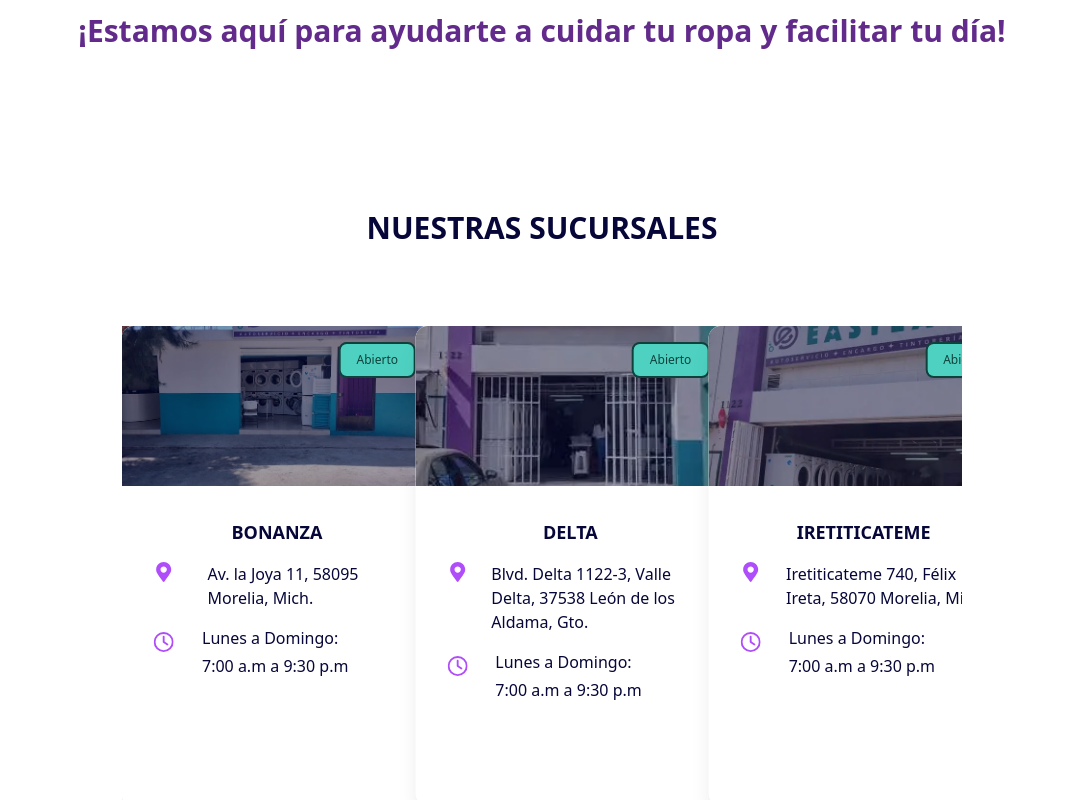
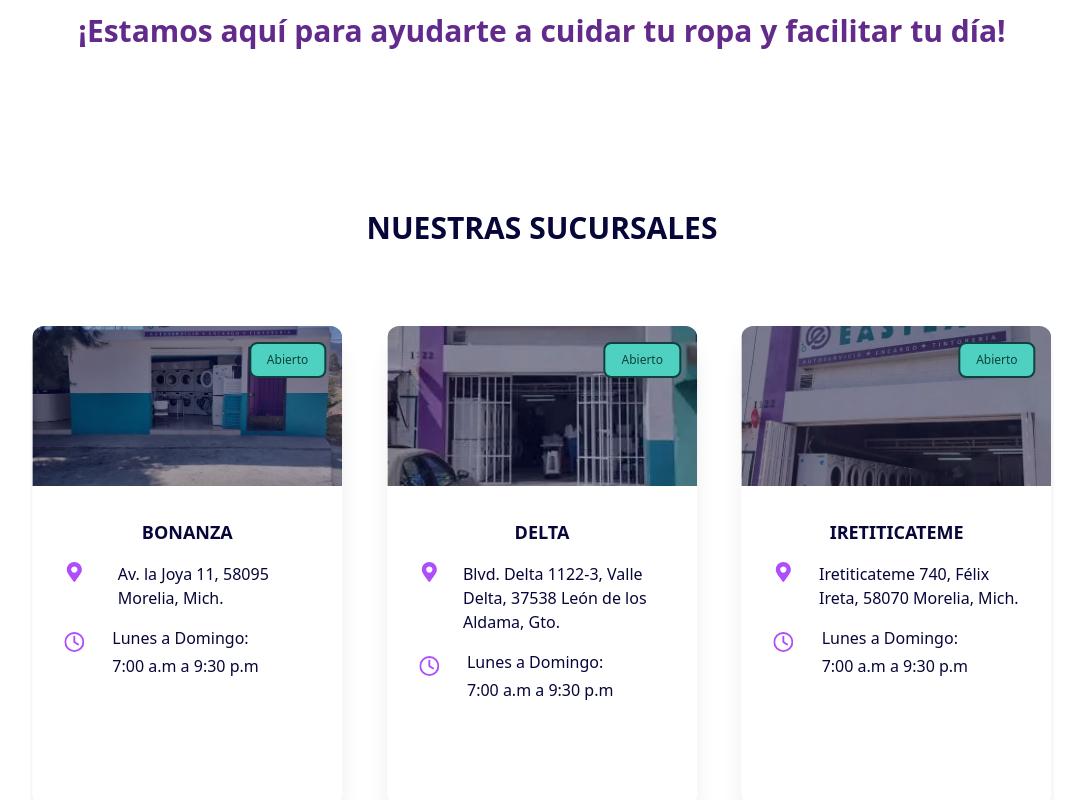
Before and after one commit to dspwebstudiomx/easylav-react, a React (Vite) app: page / in a window 1280 px wide. Shown: the part 5540-6340 px from the top of the page, without its empty margins (98-1180 px from the left). Built offline with nearby package versions, Linux system fonts and the light colour scheme; no server answers.

Commit message:
refactor: ajusta el diseño y la estructura de SucursalCard, NuestrasSucursales y CityCardGenerator para mejorar la presentación visual

```diff
--- a/src/components/cards/SucursalCard.jsx
+++ b/src/components/cards/SucursalCard.jsx
@@ -115,7 +115,7 @@ const SucursalCard = ({
       id={`sucursal-${title}`}
       key={title}
       className={classNames(
-        'animate__animated animate__fadeIn animate__slower bg-light text-dark flex flex-col relative mx-auto h-full justify-center items-center overflow-hidden rounded-xl shadow-xl w-full sm:w-[210px] md:w-[310px]',
+        'animate__animated animate__fadeIn animate__slower bg-light text-dark flex flex-col relative mx-auto w-full justify-center items-center overflow-hidden rounded-xl shadow-xl sm:w-[210px] md:w-[310px]',
         { 'z-10': showModal }
       )}>
       {/* Imagen */}
@@ -152,7 +152,7 @@ const SucursalCard = ({
       </BackgroundImageSection>
 
       {/* Descripción */}
-      <section className="flex flex-col gap-4 justify-between items-center h-[320px] md:min-h-[240px]">
+      <section className="flex flex-col gap-4 justify-between items-center h-[320px] md:min-h-[210px]">
         <div className="p-8 flex flex-col gap-4 items-center h-full">
           <TitleH3 justify="justify-center" color="text-dark" fontSize="text-lg" textTransform="uppercase">
             {title}
--- a/src/pages/inicio/nuestrasSucursales/NuestrasSucursales.jsx
+++ b/src/pages/inicio/nuestrasSucursales/NuestrasSucursales.jsx
@@ -35,8 +35,8 @@ const NuestrasSucursales = () => {
   const sortedLocalServices = localservices.sort((a, b) => a.title.localeCompare(b.title));
 
   return (
-    <Section className="bg-light dark:bg-dark py-12">
-      <Container className="flex flex-col items-center justify-center w-3/4 mx-auto">
+    <Section className="dark:bg-dark py-12 success">
+      <Container className="flex flex-col items-center justify-center sm:w-full mx-auto ">
         {/* Títulos */}
         <div className="md:hidden">
           <TitleContainer title="Nuestras Sucursales" />
@@ -49,7 +49,7 @@ const NuestrasSucursales = () => {
 
         <Swiper
           modules={[Pagination, Autoplay]}
-          className={'mySwyper mt-20'}
+          className={'mySwyper mt-20 w-5/6 sm:w-full'}
           keyboard={true}
           spaceBetween={40}
           navigation={false}
@@ -66,7 +66,7 @@ const NuestrasSucursales = () => {
               touchRatio: 1,
             },
             768: {
-              slidesPerView: 2,
+              slidesPerView: 1,
               spaceBetweenSlides: 30,
               touchRatio: 1,
             },
--- a/src/pages/sucursales/components/CityCardGenerator.jsx
+++ b/src/pages/sucursales/components/CityCardGenerator.jsx
@@ -23,7 +23,7 @@ const CityCardGenerator = ({ city }) => {
   ciudad.sort((a, b) => a.title.localeCompare(b.title));
 
   return (
-    <article className="grid sm:grid-cols-2 lg:grid-cols-3 gap-12 items-center justify-center z-0 mx-auto overflow-hidden">
+    <article className="grid sm:grid-cols-2 xl:grid-cols-3 gap-12 items-center justify-center z-0 mx-auto overflow-hidden">
       {ciudad.map((localservice) => (
         <SucursalCard key={localservice.id} {...localservice} />
       ))}
```
